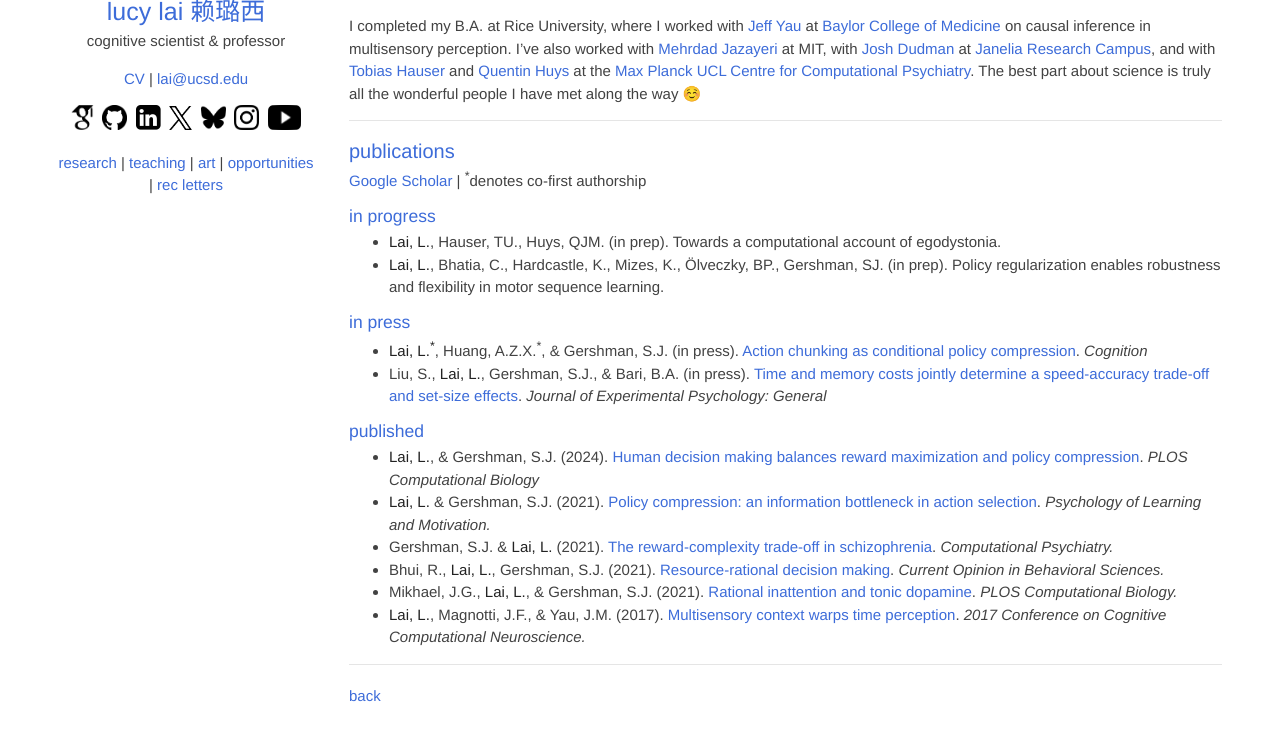
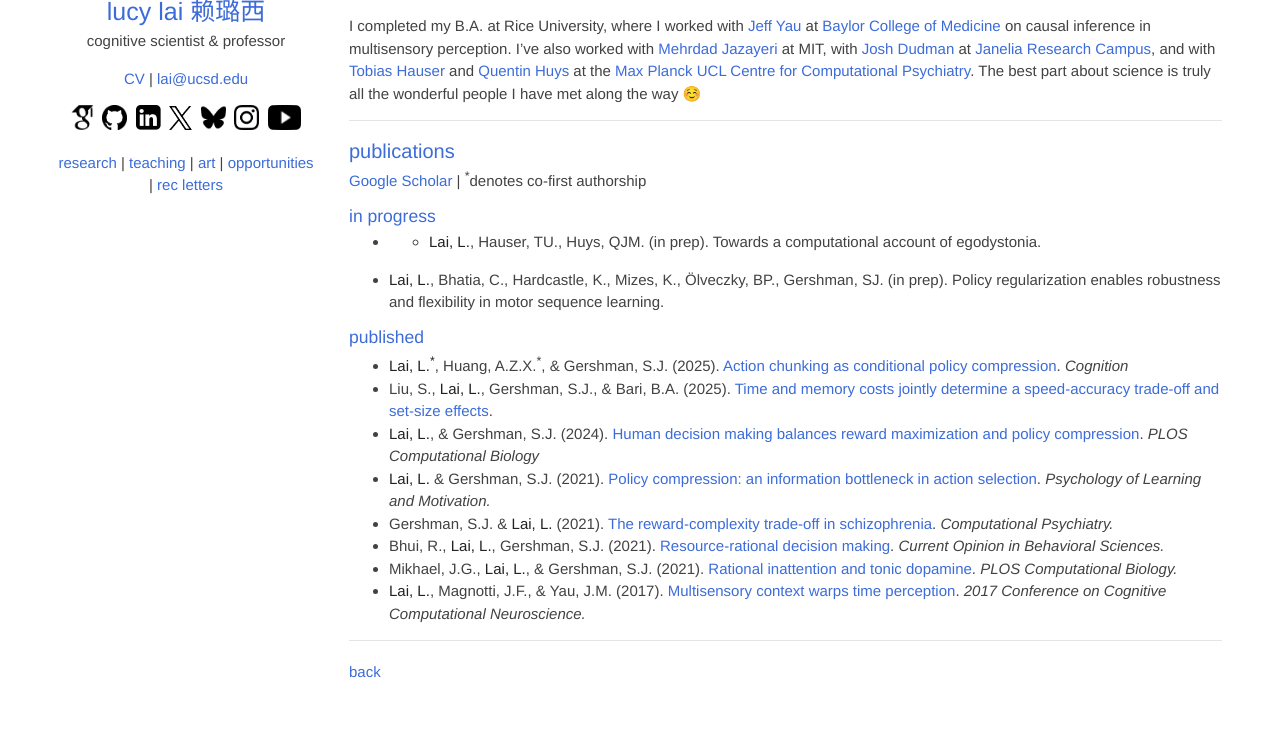
Before and after one commit to lucylai96/lucylai96.github.io, a Jekyll site: the page built from research.md, in a window 1280 px wide and 1027 px high, cut to the strip 255-996 px from the top of the window. Built offline with Jekyll 4.4.1, drawn with Linux system fonts in a browser that asks for light colours; our own code applies the rules of GitHub Pages for plain Markdown files.

Commit message:
Update research.md

```diff
--- a/research.md
+++ b/research.md
@@ -11,14 +11,12 @@ I completed my B.A. at Rice University, where I worked with [Jeff Yau](http://ya
 [Google Scholar](https://scholar.google.com/citations?user=TEpclyYAAAAJ&hl=en) | <sup>*</sup>denotes co-first authorship
 
 ### in progress
-- **Lai, L.**, Hauser, TU., Huys, QJM. (in prep). Towards a computational account of egodystonia.
+- - **Lai, L.**, Hauser, TU., Huys, QJM. (in prep). Towards a computational account of egodystonia.
 - **Lai, L.**, Bhatia, C., Hardcastle, K., Mizes, K., Ölveczky, BP., Gershman, SJ. (in prep). Policy regularization enables robustness and flexibility in motor sequence learning.
 
-### in press
-- **Lai, L.<sup>*</sup>**, Huang, A.Z.X.<sup>*</sup>, & Gershman, S.J. (in press). [Action chunking as conditional policy compression](./pubs/lai25.pdf){:target="_blank"}. _Cognition_
-- Liu, S., **Lai, L.**, Gershman, S.J., & Bari, B.A. (in press). [Time and memory costs jointly determine a speed-accuracy trade-off and set-size effects](./pubs/liu25.pdf){:target="_blank"}. _Journal of Experimental Psychology: General_
-
 ### published
+- **Lai, L.<sup>*</sup>**, Huang, A.Z.X.<sup>*</sup>, & Gershman, S.J. (2025). [Action chunking as conditional policy compression](./pubs/lai25.pdf){:target="_blank"}. _Cognition_
+- Liu, S., **Lai, L.**, Gershman, S.J., & Bari, B.A. (2025). [Time and memory costs jointly determine a speed-accuracy trade-off and set-size effects](./pubs/liu25.pdf){:target="_blank"}.
 - **Lai, L.**, & Gershman, S.J. (2024). [Human decision making balances reward maximization and policy compression](./pubs/laigershman24.pdf){:target="_blank"}. _PLOS Computational Biology_
 - **Lai, L.** & Gershman, S.J. (2021). [Policy compression: an information bottleneck in action selection](./pubs/laigershman21.pdf){:target="_blank"}. _Psychology of Learning and Motivation._
 - Gershman, S.J. & **Lai, L.** (2021). [The reward-complexity trade-off in schizophrenia](./pubs/gershmanlai21.pdf){:target="_blank"}. _Computational Psychiatry._
```
